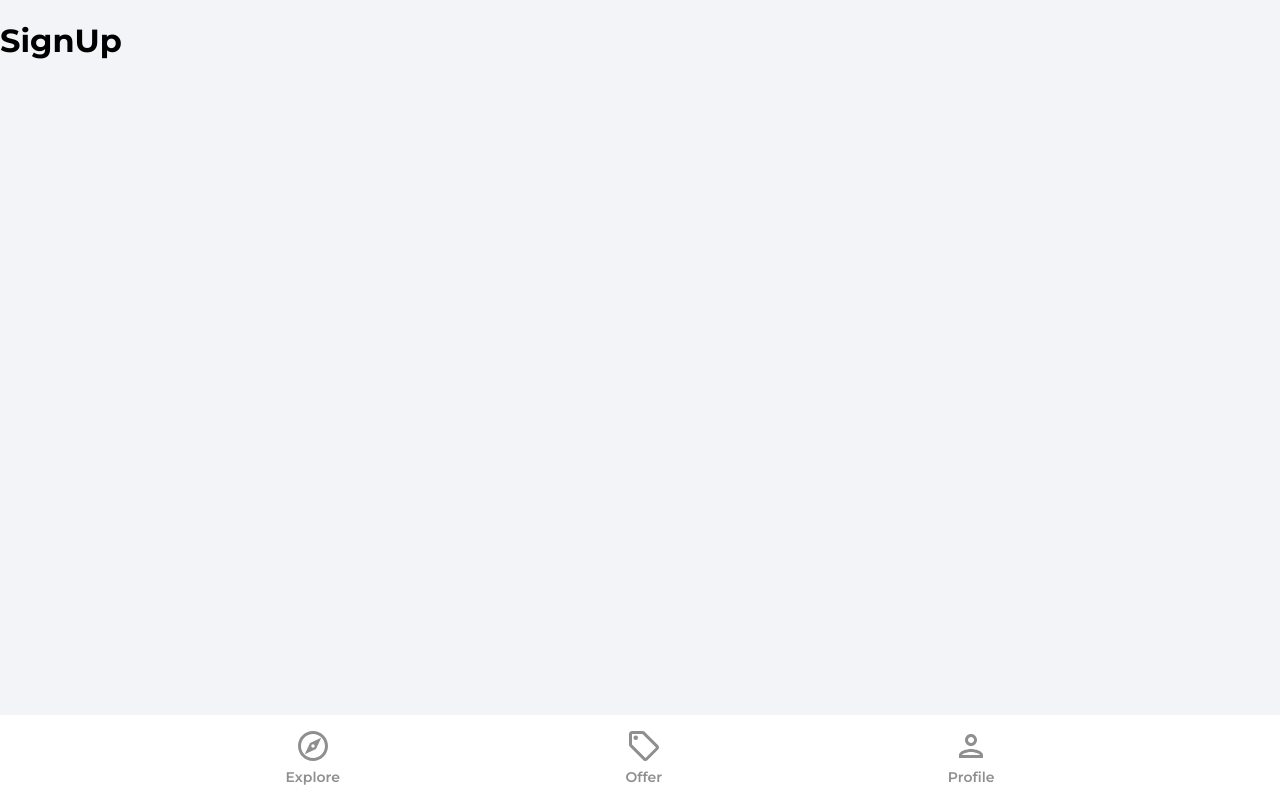
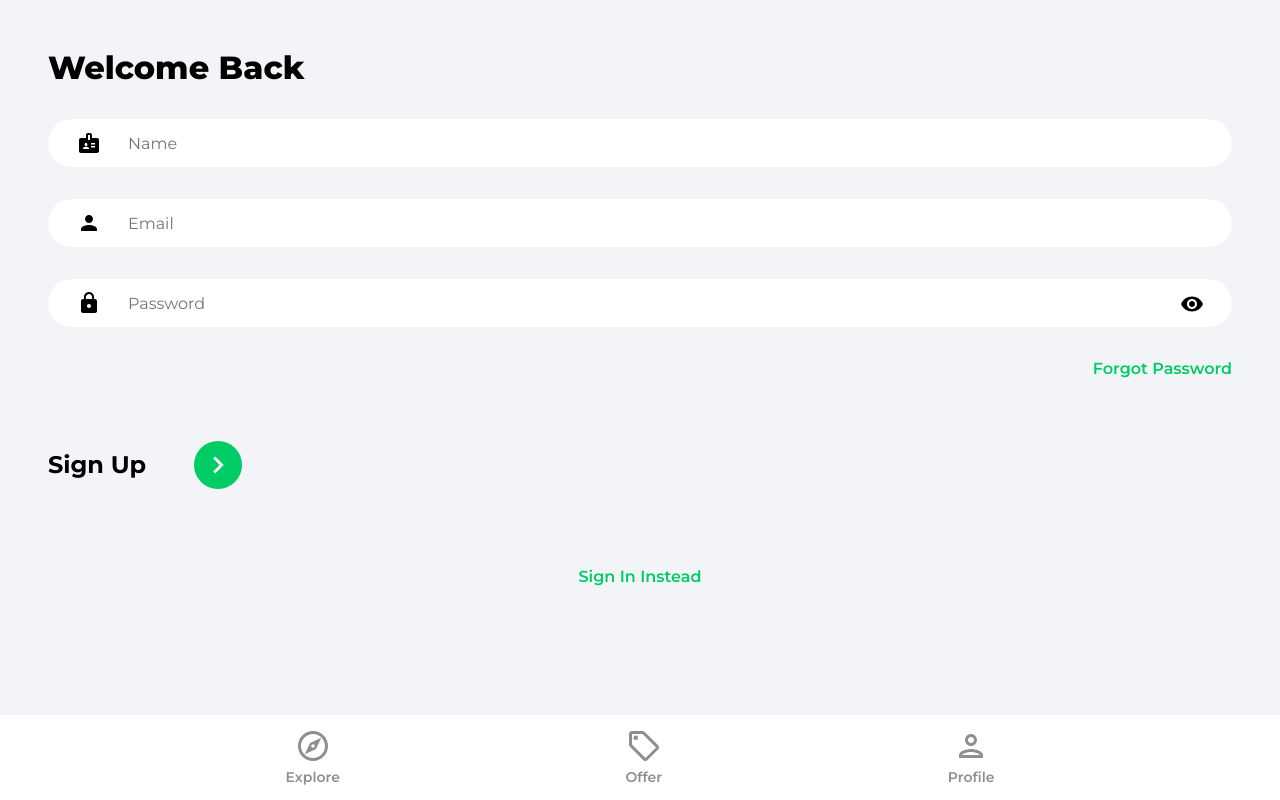
Before and after one commit to pmarin09/house-marketplace, a React (Create React App) app: page /sign-up in a window 1280 px wide. Built offline with nearby package versions, Linux system fonts and the light colour scheme.

Commit message:
Sign Up Page

```diff
--- a/src/pages/SignUp.jsx
+++ b/src/pages/SignUp.jsx
@@ -1,9 +1,87 @@
+import {useState} from 'react'
+import {Link, useNavigate} from 'react-router-dom'
+import {ReactComponent as ArrowRightIcon} from '../assets/svg/keyboardArrowRightIcon.svg'
+import visibilityIcon from '../assets/svg/visibilityIcon.svg'
+
+
 
 function SignUp() {
+  const [showPassword, setShowPassword] = useState(false)
+  const [formData, setFormData] = useState({
+    name: '',
+    email: '',
+    password: ''
+  })
+  const {name,email, password} = formData
+  const navigate = useNavigate()
+
+ const onChange = (e)=> {
+   setFormData( (prevState) => ({
+     ...prevState,
+     [e.target.id]: e.target.value,
+   }))
+ }
+
+
     return (
-    <div>
-        <h1>SignUp</h1>
-     </div>
+      <>
+      <div className="pageContainer">
+        <header>
+            <p className="pageHeader">Welcome Back</p>
+        </header>
+
+          <form>
+              <input type="text"
+              className= 'nameInput'
+              placeholder = 'Name'
+              id = 'name'
+              value= {name}
+              onChange={onChange}
+              />
+              <input type="email"
+              className= 'emailInput'
+              placeholder = 'Email'
+              id = 'email'
+              value= {email}
+              onChange={onChange}
+              />
+              <div className="passwordInputDiv">
+                <input type={showPassword ? 'text' : 'password'}
+                className = 'passwordInput'
+                placeholder = 'Password'
+                id='password'
+                value={password}
+                onChange={onChange}
+                />
+                <img src={visibilityIcon} alt=""
+                className='showPassword'
+                onClick={() => setShowPassword((prevState) => !prevState)}
+                />
+              </div>
+
+              <Link to='/forgot-password'
+              className ='forgotPasswordLink'>
+                Forgot Password
+              </Link>
+
+              <div className="signUpBar">
+                <p className='signUpText'>
+                  Sign Up
+                </p>
+                <button className="signInButton">
+                  <ArrowRightIcon fill='#ffffff'
+                  width='34px'
+                  height='34px' />
+                </button>
+              </div>
+          </form>
+
+        <Link to='/sign-in'
+        className='registerLink'>
+          Sign In Instead
+        </Link>
+      </div>
+      </>
     )
   }
 
```
